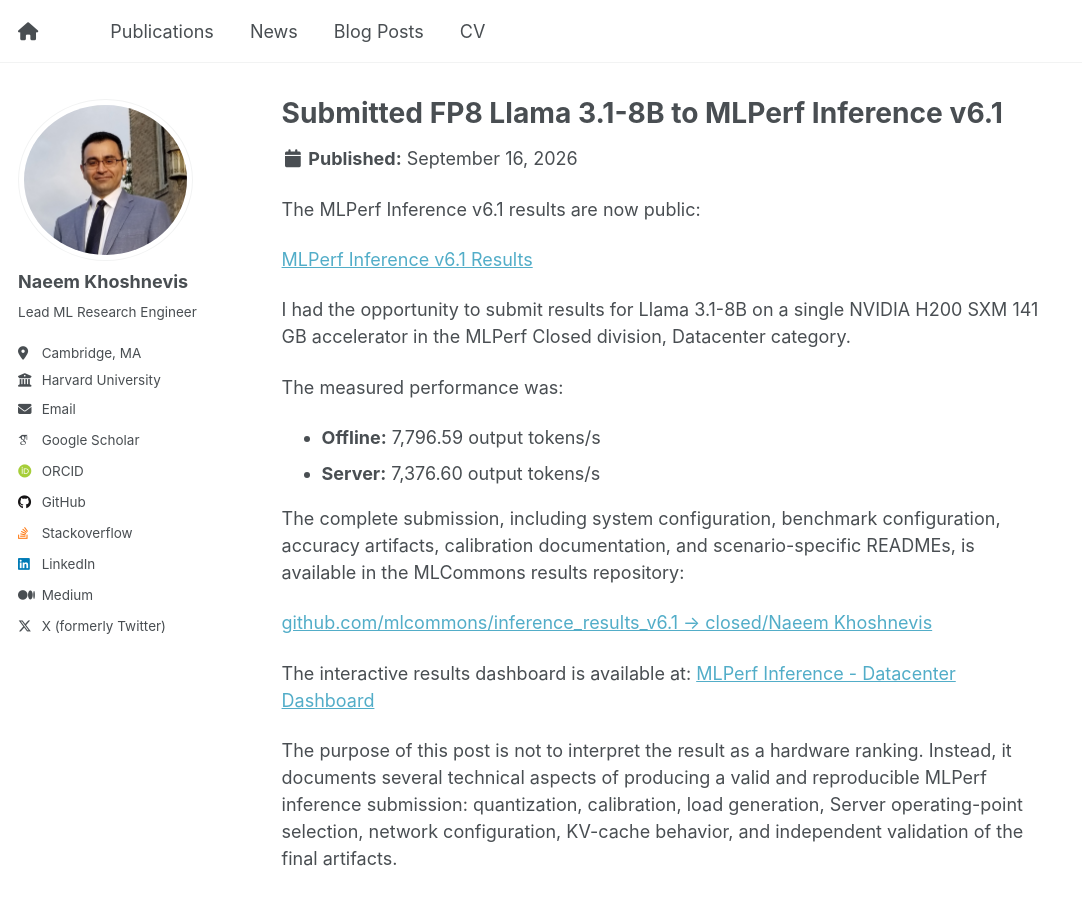
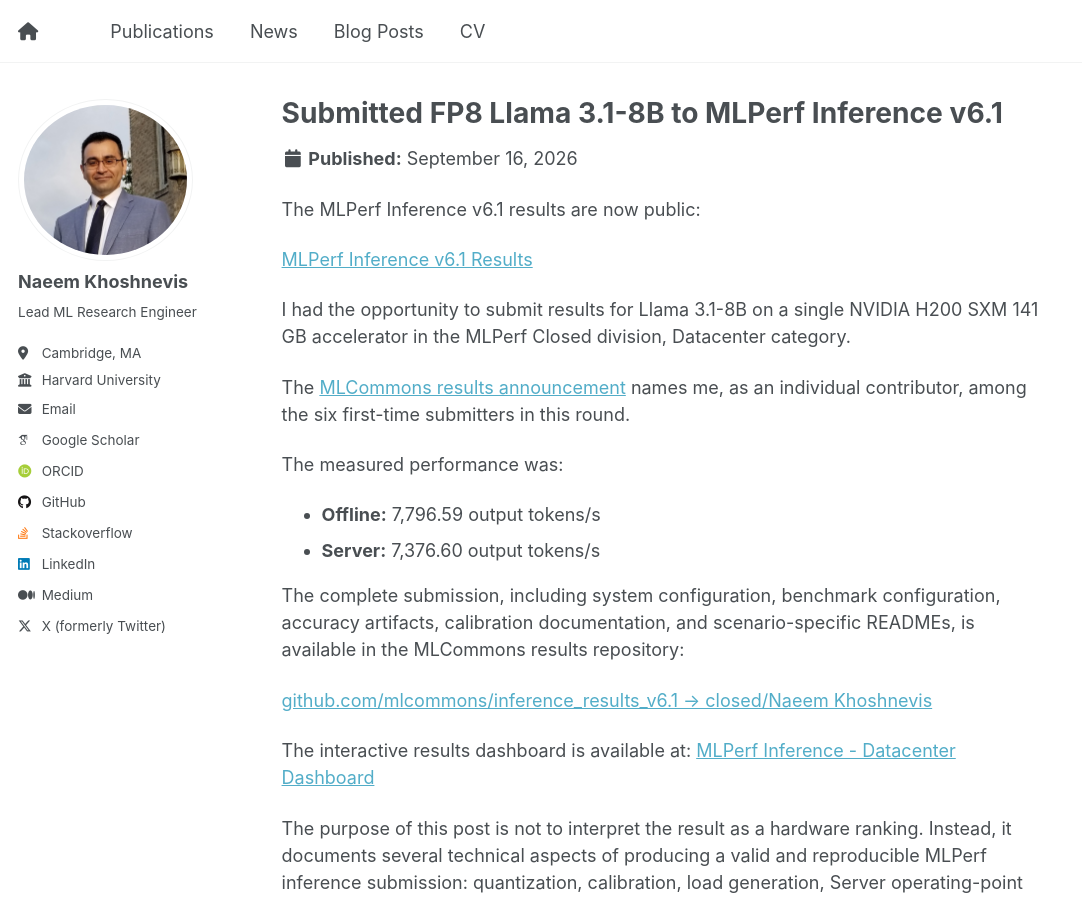
Before and after one commit to Naeemkh/naeemkh.github.io, a Jekyll site: the page built from _news/2026-09-16-mlperf-inference-v6-1.md, in a window 1280 px wide and 900 px high. Shown: the whole window, without its empty margins (0-1082 px from the left). Built offline with Jekyll 4.4.1, drawn with Linux system fonts in a browser that asks for light colours; some web fonts are replaced.

Commit message:
Note MLCommons first-time submitter mention in MLPerf post

```diff
--- a/_news/2026-09-16-mlperf-inference-v6-1.md
+++ b/_news/2026-09-16-mlperf-inference-v6-1.md
@@ -8,6 +8,8 @@ The MLPerf Inference v6.1 results are now public:
 [MLPerf Inference v6.1 Results](https://mlcommons.org/2026/09/mlperf-inference-v6-1-results/)
 
 I had the opportunity to submit results for Llama 3.1-8B on a single NVIDIA H200 SXM 141 GB accelerator in the MLPerf Closed division, Datacenter category.
+
+The [MLCommons results announcement](https://mlcommons.org/2026/09/mlperf-inference-v6-1-results/) names me, as an individual contributor, among the six first-time submitters in this round.
 
 The measured performance was:
 
```
